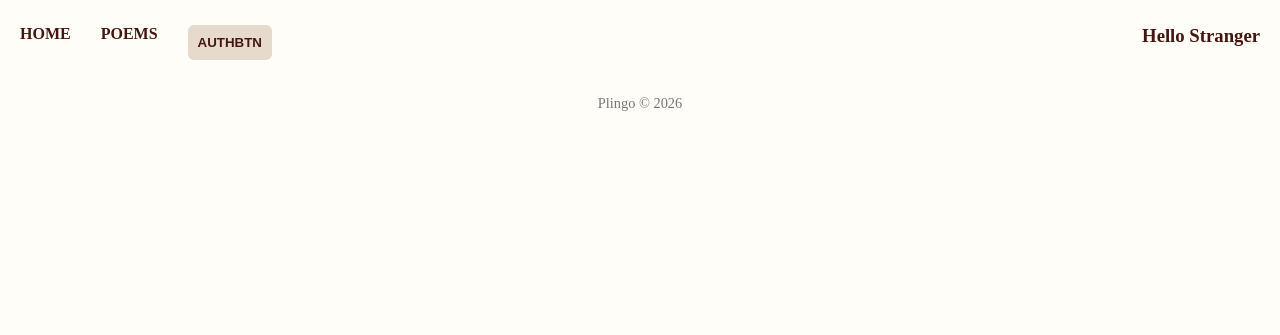
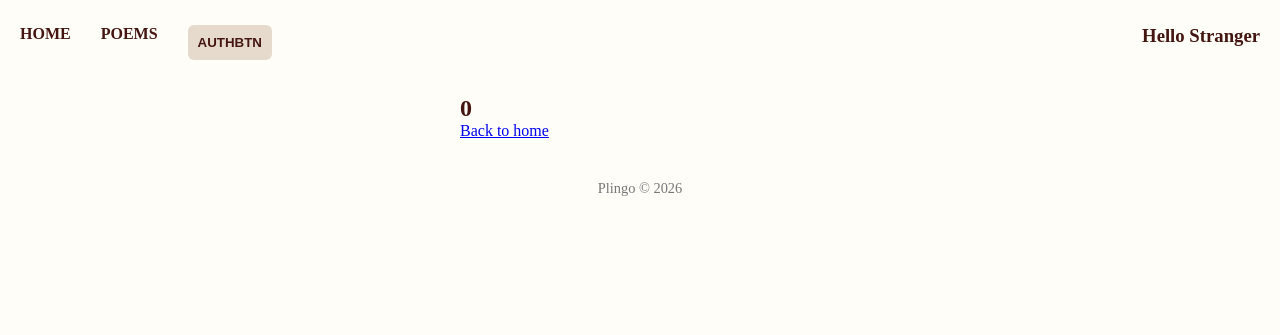
Before and after one commit to dirtYeezPP/queerphp, a PHP site: template views/errors.php in a window 1280 px wide. Shown: the top 335 px of the page. Run offline with PHP 8.4, Linux system fonts and the light colour scheme; the template is opened without the code that fills it: most values are stand-ins (such as "Sample title", 1, 10 or a date in 2020); data that the repository does not hold is empty.

Commit message:
added error view logic rawr

```diff
--- a/views/errors.php
+++ b/views/errors.php
@@ -1,4 +1,10 @@
 <?php include('parts/header.php'); ?>
+
+<main class="errorPage">
+    <h2><?= (int)$status ?></h2>
+    <p><?= htmlspecialchars($message) ?></p>
+    <a href="/">Back to home</a>
+</main>
 
 
 
```
